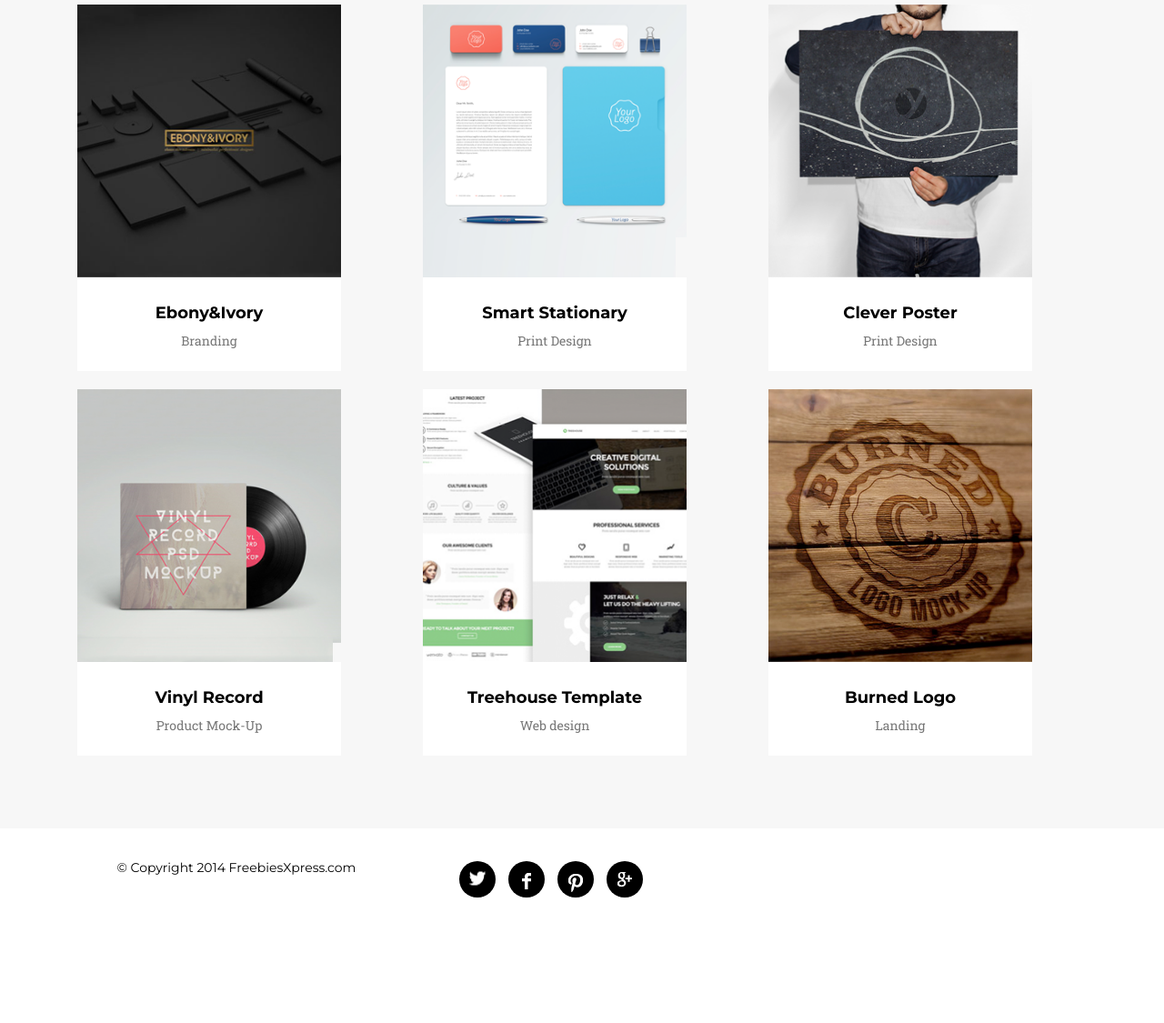
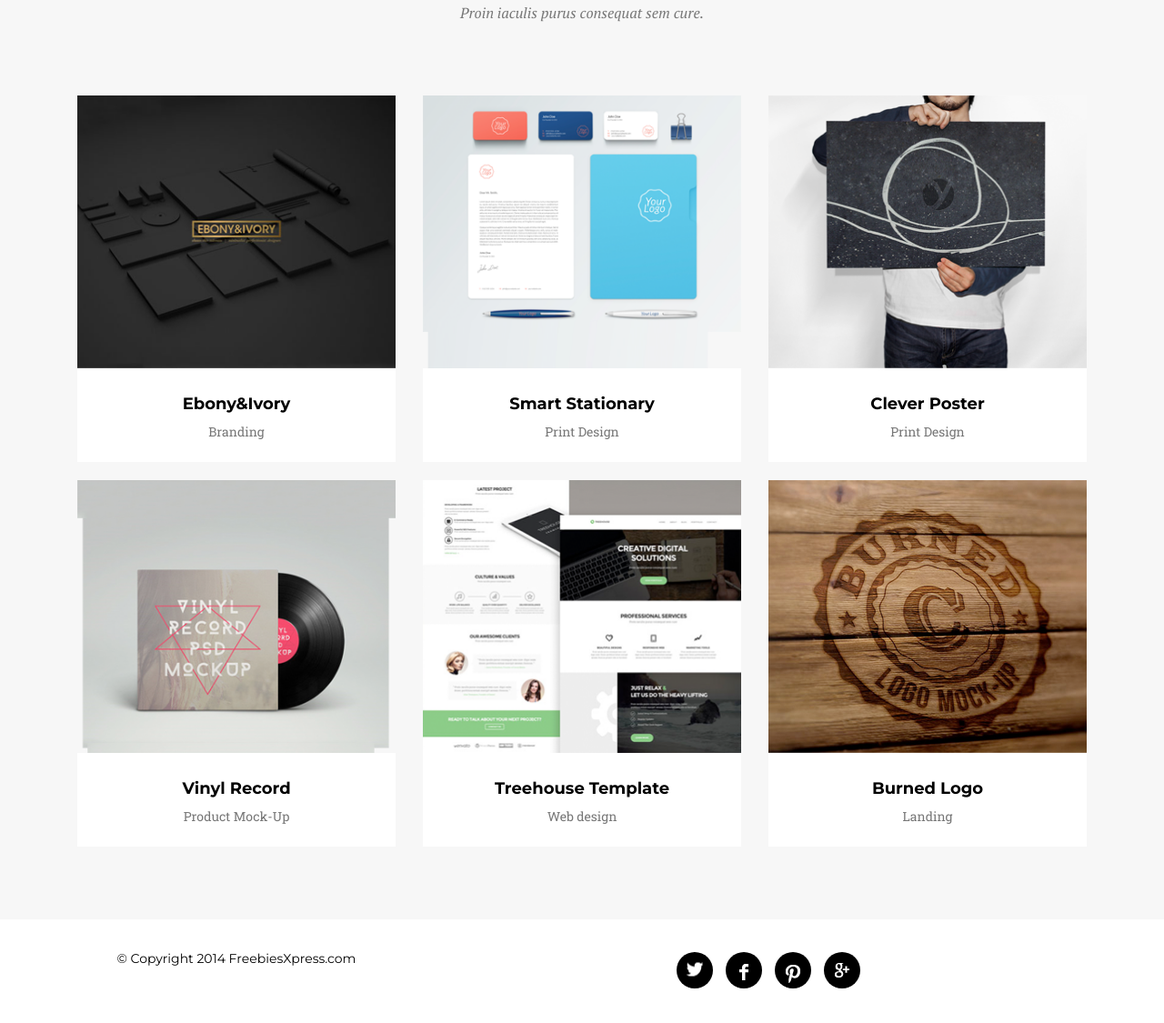
Before and after one commit to ewenowak/project-task-runner, a website: page index.html in a window 1280 px wide. Shown: the part 1435-2560 px from the top of the page at 91% size. Before the commit the page ends 2462 px from the top, so only its background shows below. Drawn offline with Linux system fonts and the light colour scheme.

Commit message:
Corect all faults for html & style

```diff
--- a/index.html
+++ b/index.html
@@ -26,11 +26,12 @@
           </div>
         </div>
         <div class="row">
-          <diva class="page-title">
+          <div class="page-title">
             <h2>Welcome To Our Studio!</h2>
             <h1>IT'S NICE TO MEET YOU</h1>
             <a class="btn btn=one" href="#">TELL ME MORE</a>
           </div>
+
         </div>
       </div>
     </header>
@@ -46,14 +47,14 @@
             <h3 class="element-title">E-Commerce</h3>
             <p class="element-subtitle">Proin iaculis purus consequat sem cure
               digni ssim. Donec porttitora entum suscipit
-              aenean rhoncus posuere odio in tincidunt.</p>
+              \aenean rhoncus posuere odio in tincidunt.</p>
           </div>
           <div class="section-element col-md-4">
             <img src="images\Icon-Laptop.png" alt="Icon-Laptop" title="Laptop">
             <h3 class="element-title">Responsive Web</h3>
             <p class="element-subtitle">Proin iaculis purus consequat sem cure
-              digni ssim. Donec porttitora entum suscipit
-              aenean rhoncus posuere odio in tincidunt.</p>
+            digni ssim. Donec porttitora entum suscipit
+            aenean rhoncus posuere odio in tincidunt.</p>
           </div>
           <div class="section-element col-md-4">
             <img src="images\Icon-Locked.png" alt="Icon-Locked" title="Locked">
@@ -74,16 +75,16 @@
         <div class="row">
           <div class="portfolio-element col-md-4">
               <div class="portfolio-image">
-                <img src='images\Portfolio-Ebony .png' alt="Ebony&Ivory" title="Ebony&Ivory">
+                <img src="images\Portfolio-Ebony .png" alt="Ebony&Ivory" title="Ebony&Ivory">
               </div>
               <div class="portfolio-title">
-                <h3 class="element-title">Ebony&Ivory</h3>
+                <h3 class="element-title">Ebony&amp;Ivory</h3>
                 <p class="element-subtitle">Branding</p>
               </div>
           </div>
           <div class="portfolio-element col-md-4">
             <div class="portfolio-image">
-              <img src='images\Portfolio-Smart.png' alt="Documents" title="Smart Stationary">
+              <img src="images\Portfolio-Smart.png" alt="Documents" title="Smart Stationary">
             </div>
             <div class="portfolio-title">
               <h3 class="element-title">Smart Stationary</h3>
@@ -92,7 +93,7 @@
           </div>
           <div class="portfolio-element col-md-4">
             <div class="portfolio-image">
-              <img src='images\Portfolio-Poster.png' alt="Man wit a poster" title="Clever Poster">
+              <img src="images\Portfolio-Poster.png" alt="Man wit a poster" title="Clever Poster">
             </div>
             <div class="portfolio-title">
               <h3 class="element-title">Clever Poster</h3>
@@ -101,7 +102,7 @@
           </div>
           <div class="portfolio-element col-md-4">
             <div class="portfolio-image">
-              <img src='images\Portfolio-Vinyl.png' alt="Vinyl" title="Vinyl">
+              <img src="images\Portfolio-Vinyl.png" alt="Vinyl" title="Vinyl">
             </div>
             <div class="portfolio-title">
               <h3 class="element-title">Vinyl Record</h3>
@@ -110,7 +111,7 @@
           </div>
           <div class="portfolio-element col-md-4">
             <div class="portfolio-image">
-              <img src='images\Portfolio-Treehouse.png' alt="Web templates" title="Web">
+              <img src="images\Portfolio-Treehouse.png" alt="Web templates" title="Web">
             </div>
             <div class="portfolio-title">
               <h3 class="element-title">Treehouse Template</h3>
@@ -119,7 +120,7 @@
           </div>
           <div class="portfolio-element col-md-4">
             <div class="portfolio-image">
-              <img src='images\Portfolio-Burned.png' alt="Burned logo" title="Burned logo">
+              <img src="images\Portfolio-Burned.png" alt="Burned logo" title="Burned logo">
             </div>
             <div class="portfolio-title">
               <h3 class="element-title">Burned Logo</h3>
--- a/sass/style.scss
+++ b/sass/style.scss
@@ -13,7 +13,6 @@ $color-medium: #777777;
     box-sizing: border-box; }
 
 body {
-    max-width: 1400px;
     margin: 0;
     background-color: $color-light;
 }
@@ -61,8 +60,6 @@ section {
     background-position: center;
     background-size: cover;
     color: $color-light;
-    max-height: 700px;
-
 }
 .page-logo {
     margin-top: 10px;
@@ -120,23 +117,15 @@ section {
 }
 
 .portfolio-image {
-    width: 290px;
     height: 300px;
-    position: relative;
-
-
-
 }
 
 .portfolio-image img {
     height: 100%;
     width: 100%;
-    position: absolute;
     object-fit: cover;
-    transform: translateX(-50%);
 }
 .portfolio-title {
-    width: 290px;
     text-align: center;
     background: $color-light;
     padding-top: 10px;
@@ -152,23 +141,24 @@ footer {
     font-size: 14px;
     text-align: center;
 }
-
+.social-media ul {
+    text-align: center;
+}
 .social-media ul li {
     display: inline-block;
-    background-color: $color-dark;
-    border-radius: 50%;
     height: 40px;
     width: 40px;
     position: relative;
     font-size: 0;
     margin-right: 10px;
-
+    background-color: $color-dark;
+    border-radius: 50%;
 }
 .social-media ul li img {
-    position: absolute;
-    margin: 0 auto;
+   position: absolute;
+   font-size: 20px;
+   margin: 0 auto;
     right: 50%;
+    transform: translate(50%, 50%);
     top: 10%;
-    transform: translate(50%, 50%);
-
 }
```
Also changed, not shown: css/style.css, 1 other file.
